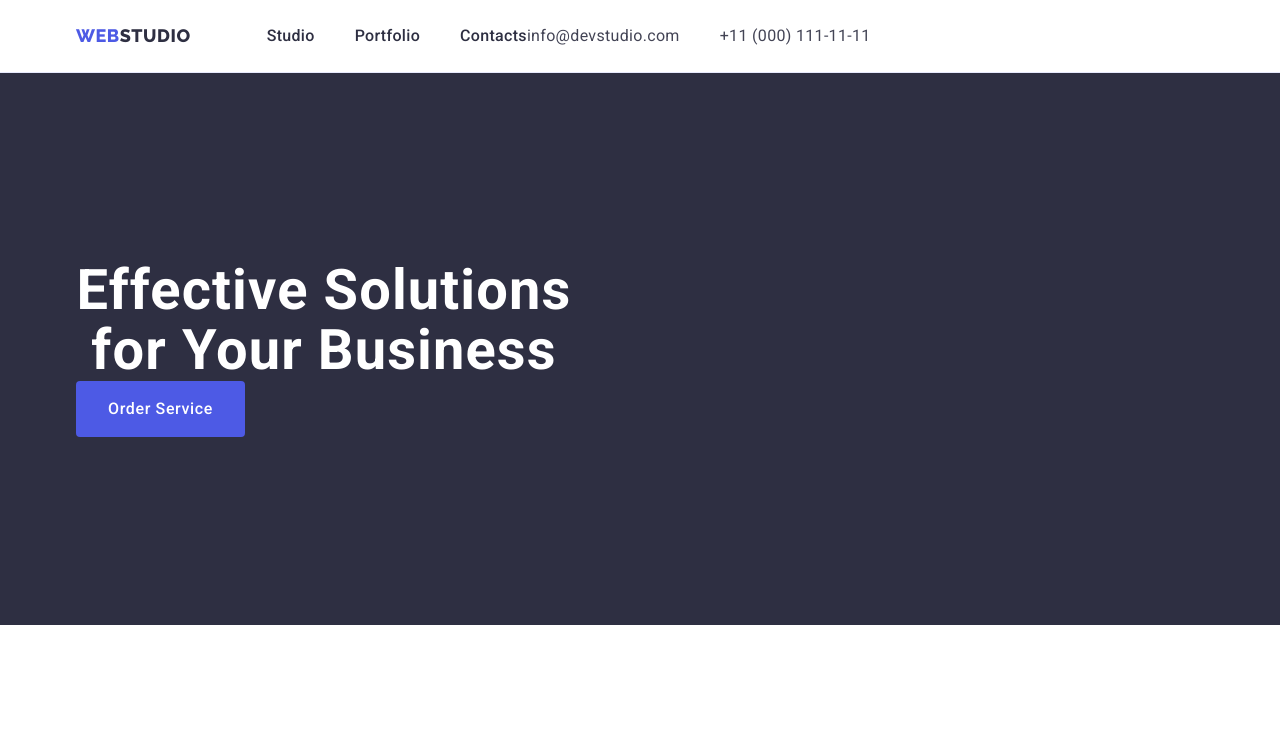
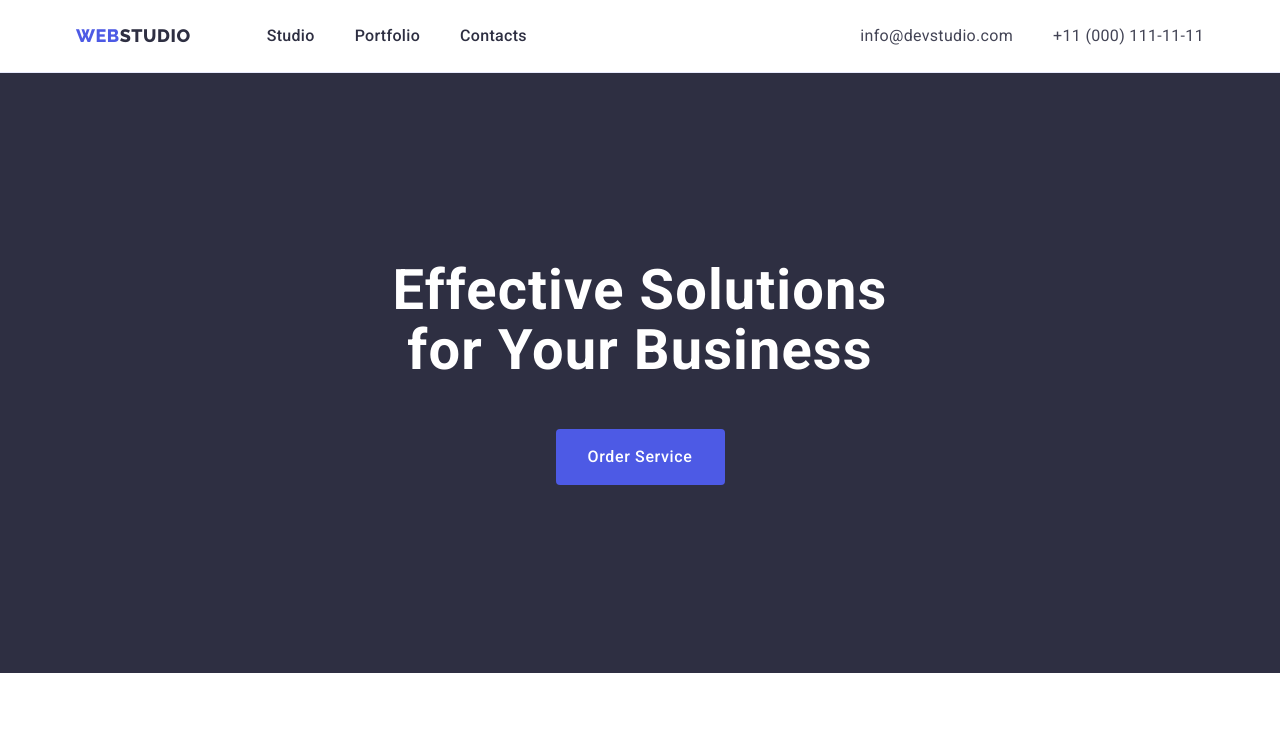
Before and after one commit to direct66612/goit-markup-hw-03, a plain HTML site: page index.html in a window 1280 px wide. Shown: the top 741 px of the page. Drawn offline with nearby package versions, Linux system fonts and the light colour scheme.

Commit message:
update style.css

```diff
--- a/css/style.css
+++ b/css/style.css
@@ -72,6 +72,7 @@ img {
 .header__inner {
   display: flex;
   align-items: center;
+  justify-content: space-between;
 }
 .header__menu {
   display: flex;
@@ -131,6 +132,7 @@ img {
   text-align: center;
   letter-spacing: 0.02em;
   max-width: 496px;
+  margin: 0 auto 48px;
 }
 .solution__btn {
   font-family: "Roboto", sans-serif;
@@ -146,6 +148,7 @@ img {
   min-width: 169px;
   height: 56px;
   border-radius: 4px;
+  margin: 0 auto;
 }
 .solution__btn:hover {
   background-color: #404bbf;
```
